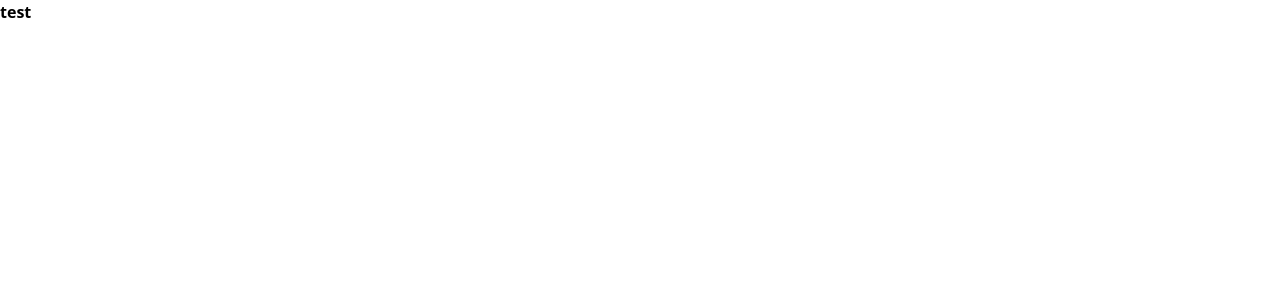
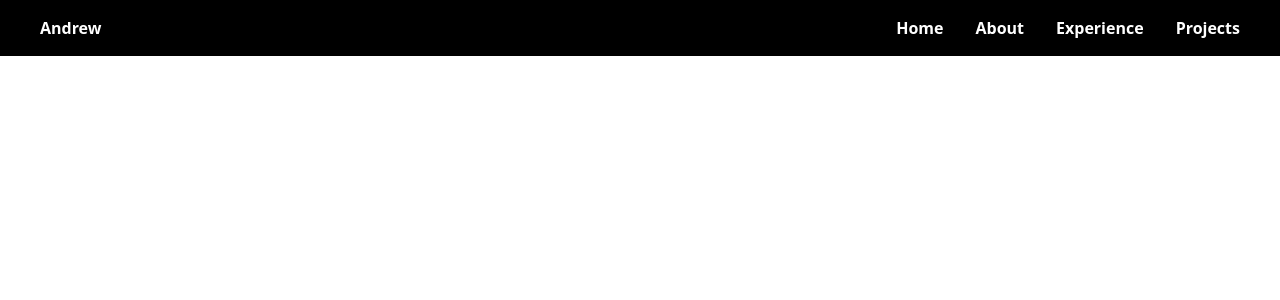
Before and after one commit to AndrewC145/Portfolio, a React (Vite) app: page / in a window 1280 px wide. Shown: the top 300 px of the page. Built offline with nearby package versions, Linux system fonts and the light colour scheme.

Commit message:
Finished Header

```diff
--- a/src/components/Header.tsx
+++ b/src/components/Header.tsx
@@ -1,8 +1,15 @@
 function Header() {
   return (
-    <header>
-      <nav className="text-center font-bold"></nav>
-      <p className="font-bold">test</p>
+    <header className="bg-opacity-75 fixed top-0 right-0 left-0 z-50 bg-black p-4 text-white sm:px-6 md:px-8 lg:px-9 xl:px-10">
+      <nav className="flex justify-between bg-transparent font-sans font-semibold">
+        <p>Andrew</p>
+        <ul className="flex cursor-pointer gap-4 sm:gap-5 md:gap-6 lg:gap-7 xl:gap-8">
+          <li className="transition-colors duration-150 hover:text-blue-200">Home</li>
+          <li className="transition-colors duration-150 hover:text-blue-200">About</li>
+          <li className="transition-colors duration-150 hover:text-blue-200">Experience</li>
+          <li className="transition-colors duration-150 hover:text-blue-200">Projects</li>
+        </ul>
+      </nav>
     </header>
   );
 }
```
